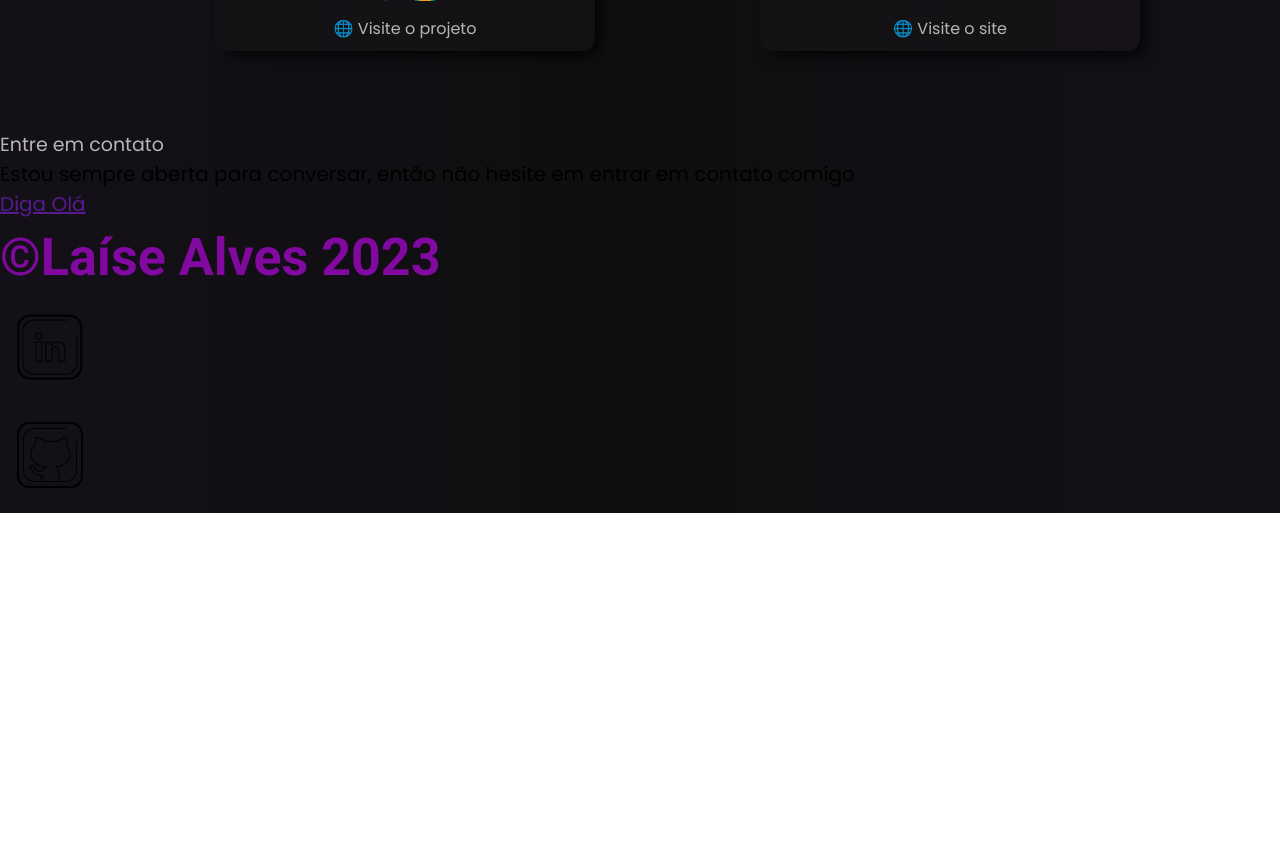
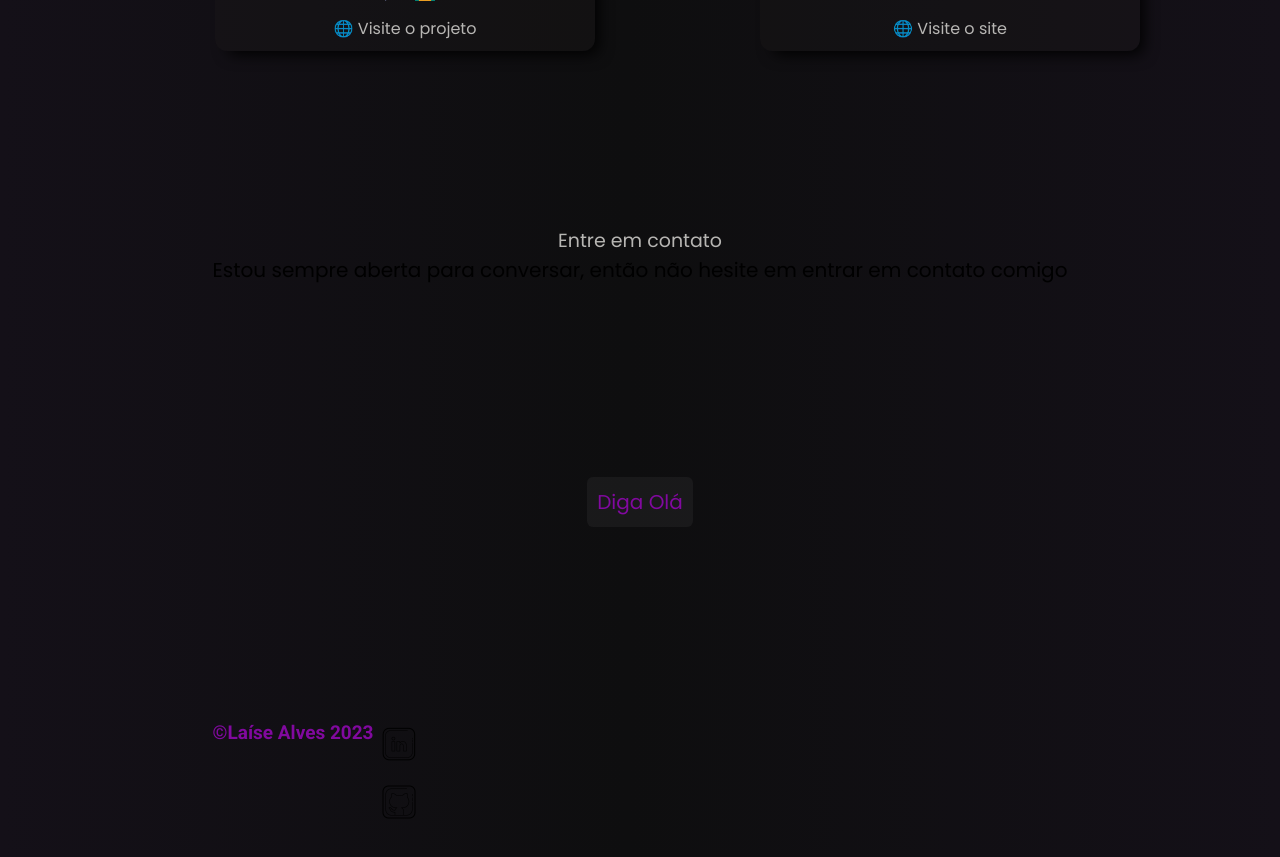
Before and after one commit to laisevdev/myPortfolio, a React (Vite) app: page / in a window 1280 px wide. Shown: the part 2720-3577 px from the top of the page. Before the commit the page ends 3233 px from the top, so only its background shows below. Built offline with nearby package versions, Linux system fonts and the light colour scheme.

Commit message:
[refactor]: change size social icons

```diff
--- a/src/components/Footer/Footer.css
+++ b/src/components/Footer/Footer.css
@@ -0,0 +1,73 @@
+@import url('https://fonts.googleapis.com/css2?family=Roboto+Condensed&display=swap');
+
+* {
+    padding: 0;
+    margin: 0;
+}
+
+.footer {
+    max-width:1000px;
+    height: 100vh;
+    display: grid;
+    grid-template-areas: "titlefooter"
+    "chatme"
+    "social" ;
+    justify-content: center;
+    align-items: center;
+
+    margin: 60px auto;
+
+}
+
+.titlefooter {
+    max-width: 1000px;
+    grid-area: "titlefooter";
+   justify-content: center;
+}
+
+.titlefooter h1 {
+    display: flex;
+    justify-content: center;
+}
+
+.chatme {
+    display: flex;
+    grid-area: "chatme";
+    justify-content: center;
+    max-width: 1000px;
+    outline: 2px;
+}
+
+.chatme li{
+    list-style: none;
+    background-color: #ffffff0c;
+    border-radius: 6px;
+    padding: 10px;
+}
+
+.chatme a{
+    color: #81099f;
+    text-decoration: none;
+}
+
+.chatme a:hover {
+    color: aliceblue;
+}
+
+.social {
+    display: inline-flex;
+    max-width: 500px;
+}
+
+.social li {
+    list-style: none;
+}
+
+.social img {
+    max-width: 50px;
+    height: 50px;
+}
+
+.social h2 {
+    font-size: 19px;
+}
```
